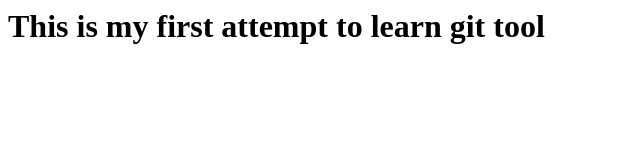
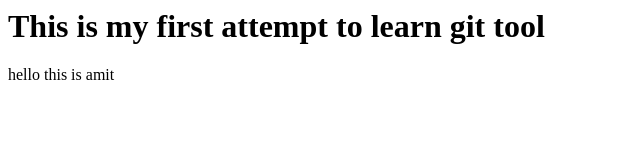
Before and after one commit to amit1395/firstProject, a plain HTML site: page index.html in a window 1280 px wide. Shown: the full height of the page, 0-640 px from the left. Drawn offline with Linux system fonts and the light colour scheme.

Commit message:
final commit

```diff
--- a/index.html
+++ b/index.html
@@ -3,6 +3,7 @@
 <title>First attempt</title>
 <body>
 <h1>This is my first attempt to learn git tool</h1>
+<p>hello this is amit</p>
 </body>
 </head>
 </html>
```
